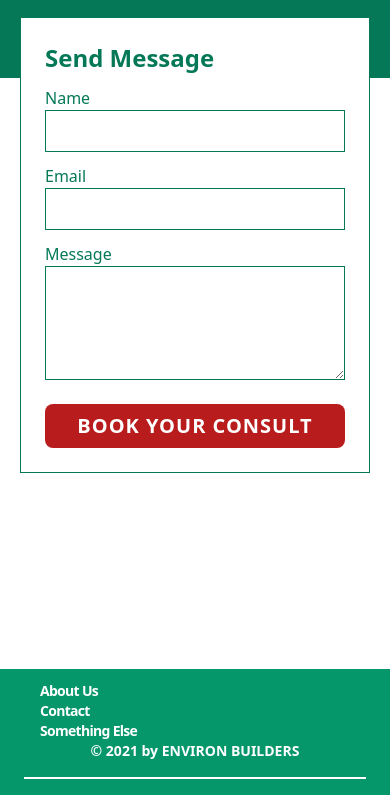
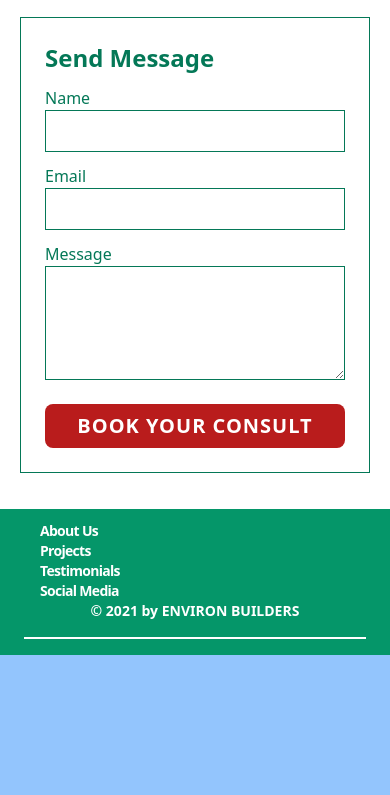
Before and after one commit to scruffy403/simplePage-Tailwind, a website built with Vite: page index.html in a window 390 px wide. Shown: the part 3621-4416 px from the top of the page. After the commit the page ends 4276 px from the top, so only its background shows below. Built offline with nearby package versions, Linux system fonts and the light colour scheme.

Commit message:
modified on page links and menus, styled menus

```diff
--- a/index.html
+++ b/index.html
@@ -26,9 +26,11 @@
     </div>
     <!-- End logo and company name section -->
     <div id="menu" class="w-full sm:w-auto self-end sm:self-center sm:flex flex-col sm:flex-row items-center h-full py-1 pb-4 sm:py-0 sm:pb-0 hidden">
+      <a class="text-white font-bold rounded-lg pl-4 hover:bg-red-700 hover:text-white text-lg w-full no-underline sm:w-auto sm:px-4 py-2 sm:py-1 sm:pt-2" href="#contact">Book Your Consult</a>
       <a class="text-white font-bold rounded-lg pl-4 hover:bg-gray-600 hover:text-white text-lg w-full no-underline sm:w-auto sm:pr-4 py-2 sm:py-1 sm:pt-2" href="https://ttntm.me/blog/tailwind-responsive-menu/" target="_blank">About Us</a>
+      <a class="text-white font-bold rounded-lg pl-4 hover:bg-red-700 hover:text-white text-lg w-full no-underline sm:w-auto sm:px-4 py-2 sm:py-1 sm:pt-2" href="#contact">Projects</a>
       <a class="text-white font-bold rounded-lg pl-4 hover:bg-gray-600 hover:text-white text-lg w-full no-underline sm:w-auto sm:px-4 py-2 sm:py-1 sm:pt-2" href="#bottom">Testimonials</a>
-      <a class="text-white font-bold rounded-lg pl-4 hover:bg-gray-600 hover:text-white text-lg w-full no-underline sm:w-auto sm:px-4 py-2 sm:py-1 sm:pt-2" href="#bottom">Contact</a>
+      <a class="text-white font-bold rounded-lg pl-4 hover:bg-gray-600 hover:text-white text-lg w-full no-underline sm:w-auto sm:px-4 py-2 sm:py-1 sm:pt-2" href="#socialMedia">Social Media</a>
     </div>
   </nav>
 </header>
@@ -92,7 +94,7 @@
 <!-- end main section -->
 
 <!-- Contact section -->
-<section  class="relative w-full min-h-screen bg-white text-green-700 pt-40 pb-40">
+<section  class="relative w-full min-h-screen bg-white text-green-700 pt-40 sm:pb-40">
 <h1 class="text-4xl p-4 font-bold tracking-wide">
     Contact
 </h1>
@@ -102,7 +104,7 @@
 <div class="relative p-5 lg:px-20 flex flex-col md:flex-row items-center justify-center">
 
     <!-- Social Media -->
-    <div class="w-full md:w-1/2 p-5 md:px-0 mx-5">
+    <div id="socialMedia" class="w-full md:w-1/2 p-5 md:px-0 mx-5">
     <div class="bg-white border border-green-700 w-full lg:w-1/2 h-full p-5 pt-8">
         <h3 class="text-2xl font-semibold mb-5">
         Our Social Media
@@ -192,8 +194,9 @@
             <div class="mt-2 sm:mt-0 sm:w-full sm:px-1 flex flex-col md:flex-row justify-between">
                 <div class="flex flex-col">
                     <span class=""><a href="#" class="tracking-tighter text-white font-bold rounded-lg pl-4 pr-4 hover:bg-gray-600 hover:text-white text-sm w-full no-underline sm:w-auto">About Us</a></span>
-                    <span class=""><a href="#" class="tracking-tighter text-white font-bold rounded-lg pl-4 pr-4 hover:bg-gray-600 hover:text-white text-sm w-full no-underline sm:w-auto">Contact</a></span>
-                    <span class=""><a href="#" class="tracking-tighter text-white font-bold rounded-lg pl-4 pr-4 hover:bg-gray-600 hover:text-white text-sm w-full no-underline sm:w-auto">Something Else</a></span>
+                    <span class=""><a href="#" class="tracking-tighter text-white font-bold rounded-lg pl-4 pr-4 hover:bg-gray-600 hover:text-white text-sm w-full no-underline sm:w-auto">Projects</a></span>
+                    <span class=""><a href="#" class="tracking-tighter text-white font-bold rounded-lg pl-4 pr-4 hover:bg-gray-600 hover:text-white text-sm w-full no-underline sm:w-auto">Testimonials</a></span>
+                    <span class=""><a href="#socialMedia" class="tracking-tighter text-white font-bold rounded-lg pl-4 pr-4 hover:bg-gray-600 hover:text-white text-sm w-full no-underline sm:w-auto">Social Media</a></span>
                 </div>
 
             </div>
```
